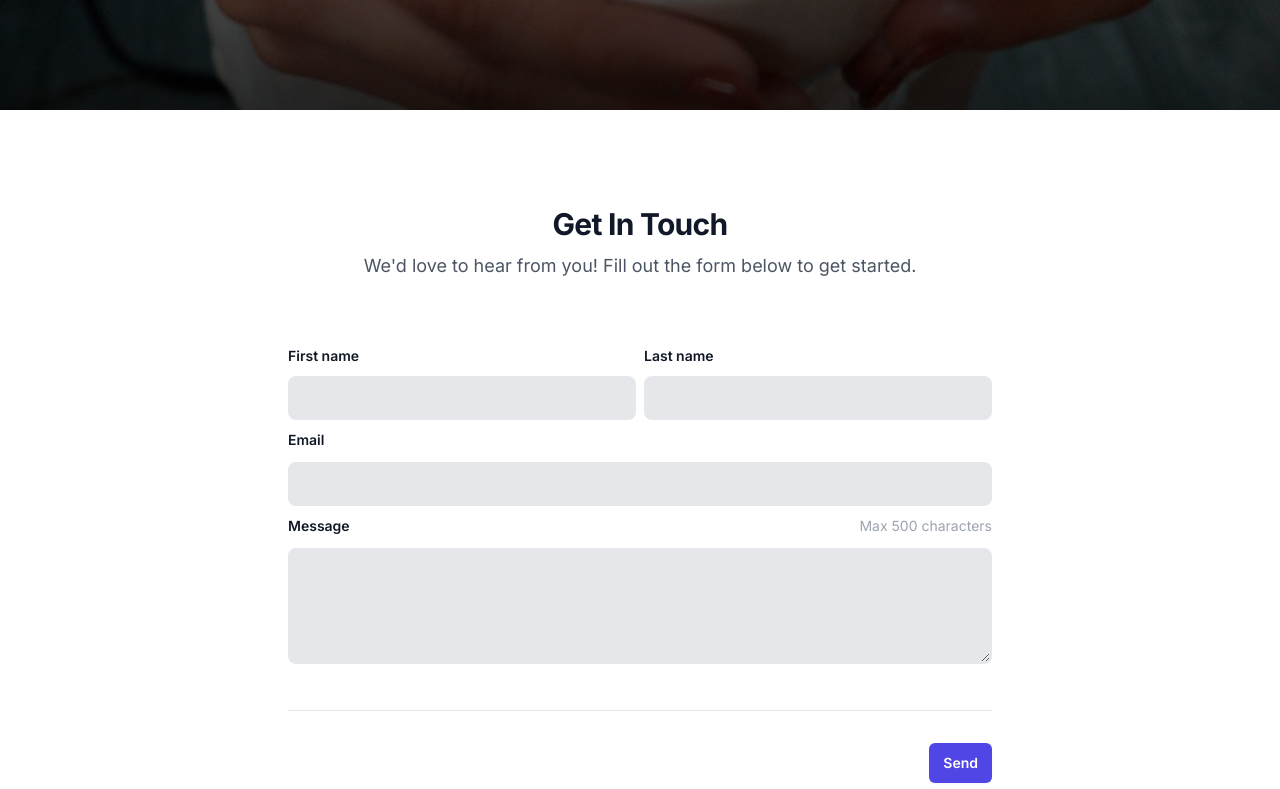
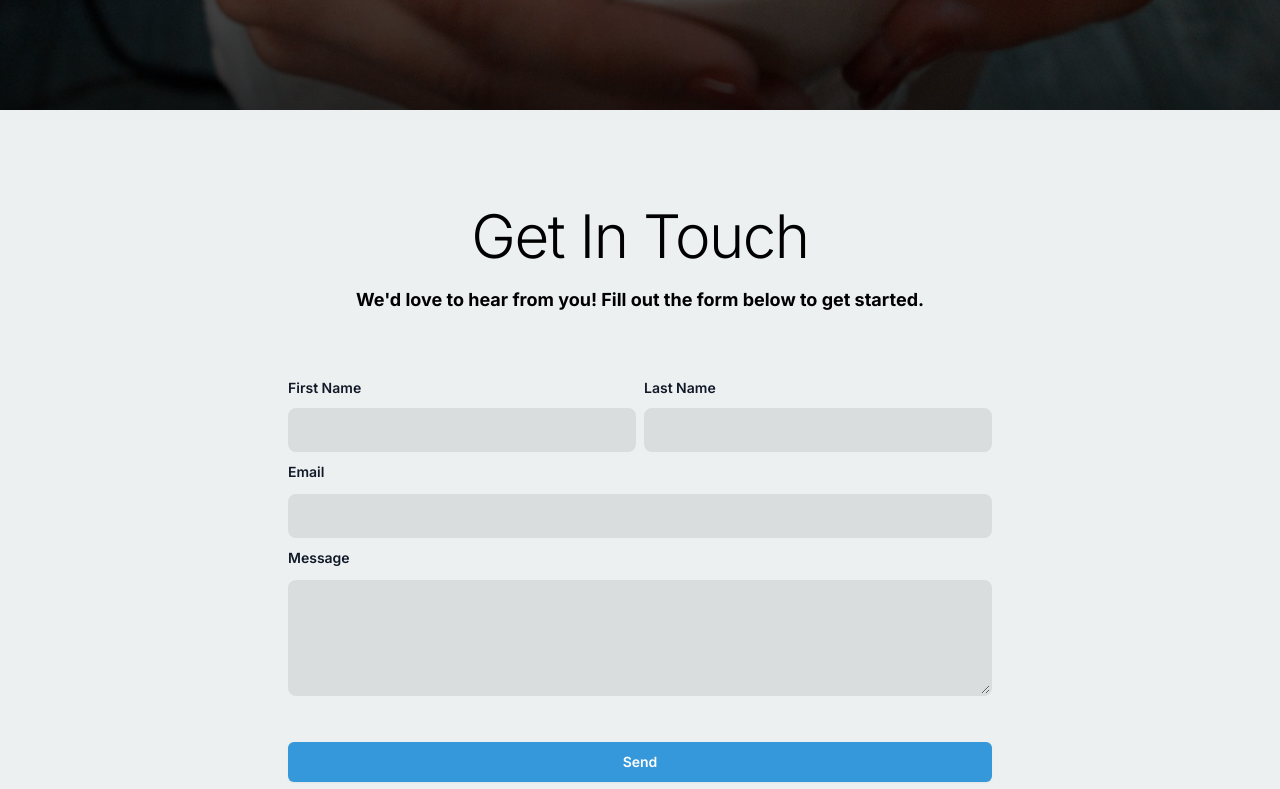
Before and after one commit to yevgen-sydoruk/legacy-church-official, a Next.js app: page / in a window 1280 px wide. Shown: the part 4691-5480 px from the top of the page. Built offline with nearby package versions, Linux system fonts and the light colour scheme.

Commit message:
Finished Mission and Vision Page

```diff
--- a/src/app/(home)/page.jsx
+++ b/src/app/(home)/page.jsx
@@ -23,7 +23,11 @@ export default function Home() {
       <WatchService />
       <UkraineRelief />
       <CafeBlock />
-      <ContactForm />
+      <ContactForm
+        title={"Get In Touch"}
+        text={"We'd love to hear from you! Fill out the form below to get started."}
+        sentFromPage={"Main Page"}
+      />
     </main>
   );
 }
--- a/src/app/(secondary-layout)/mission/page.jsx
+++ b/src/app/(secondary-layout)/mission/page.jsx
@@ -1,4 +1,5 @@
 import Banner from "@/components/Banner/Banner";
+import { ContactForm } from "@/components/ContactForm/ContactForm";
 import React from "react";
 
 export const metadata = {
@@ -8,8 +9,33 @@ export const metadata = {
 
 export default function Mission() {
   return (
-    <section className="h-[2000px] pt-[120px]">
+    <section className="pt-[120px]">
       <Banner heading={"Mission & Vision"} text={"Go therefore and make disciples..."} />
+      <div className="container mx-auto py-16 flex justify-around text-center gap-10">
+        <div className="flex flex-col gap-8">
+          <h2 className="sm:text-6xl text-4xl">The Mission</h2>
+
+          <hr />
+          <p className="max-w-md font-light leading-8">
+            The purpose of Legacy Church is to reach out locally, influence globally, and empower
+            each believer to make a Godly impact in every sphere of their life. As our motto goes,
+            "Change your world!"
+          </p>
+        </div>
+        <div className="flex flex-col gap-8">
+          <h2 className="sm:text-6xl text-4xl">The Vision</h2>
+          <hr />
+          <p className="max-w-md font-light leading-8">
+            The vision of Legacy Church is to disciple a community of authentic believers, and to
+            witness a city become transformed by the life changing reality of the gospel.{" "}
+          </p>
+        </div>
+      </div>
+      <ContactForm
+        title={"Connect with us."}
+        text={"We'd love to hear from you! Fill out the form below to get started."}
+        sentFromPage={"Mission & Vision"}
+      />
     </section>
   );
 }
--- a/src/app/api/route.js
+++ b/src/app/api/sendEmail/route.js
@@ -29,11 +29,12 @@ export async function POST(req) {
     });
 
     const mailData = {
-      from: process.env.SMTP_USER,
+      // from: "Legacy web page " + process.env.SMTP_USER,
+      from: "Legacy Web Page",
       to: "drevilemailtest@gmail.com", //send to church email
       //   bcc: "usmanasifdev@gmail.com",
       replyTo: body.email,
-      subject: `New Contact Message from the Main Page`,
+      subject: `New Message from Legacy Web Page`,
       html: `
         <div><strong>First Name:</strong> ${body.firstName}</div>
         <br/>
@@ -43,7 +44,7 @@ export async function POST(req) {
         <br/>
         <div><strong>Message:</strong> ${body.message}</div>
         <br/>
-        <div>This Email was sent from a contact form on the Main Page</div>`
+        <div>This Email was sent from a contact form on the ${body.sentFromPage} Page.</div>`
     };
 
     await new Promise((resolve, reject) => {
--- a/src/components/ContactForm/ContactForm.jsx
+++ b/src/components/ContactForm/ContactForm.jsx
@@ -6,13 +6,12 @@ import { ToastContainer, toast } from "react-toastify";
 import "react-toastify/dist/ReactToastify.css";
 import clsx from "clsx";
 
-export function ContactForm() {
+export function ContactForm({ title, text, sentFromPage }) {
   const [isLoading, setIsLoading] = useState(false);
   const {
     control,
     register,
     handleSubmit,
-    watch,
     setValue,
     reset,
     formState: { errors }
@@ -21,14 +20,17 @@ export function ContactForm() {
   });
   const onSubmit = async data => {
     setIsLoading(true);
-    fetch("/api", {
+
+    const payload = { ...data, sentFromPage };
+
+    fetch("/api/sendEmail", {
       method: "POST",
       headers: {
         Accept: "application/json, text/plain, */*",
         "Content-Type": "application/json",
         Authorization: "Q4n2ql2nqnZVlRlqwv"
       },
-      body: JSON.stringify(data)
+      body: JSON.stringify(payload)
     })
       .then(res => {
         setIsLoading(false);
@@ -67,39 +69,34 @@ export function ContactForm() {
           />
         </div> */}
       {/* <section className="pb-24 pt-16 sm:pb-32 sm:pt-24 lg:mx-auto lg:grid lg:max-w-7xl lg:grid-cols-2 lg:pt-32"> */}
-      <section className="pb-24 pt-16 sm:pb-32 sm:pt-24 lg:mx-auto max-w-3xl">
-        <div className="px-6 lg:px-8 items-center justify-center content-center">
+      <section className="pb-24 pt-16 sm:pb-32 sm:pt-24  bg-[#ecf0f1]">
+        <div className="max-w-3xl mx-auto  px-6 lg:px-8 items-center justify-center content-center">
           <div className="mx-auto max-w-5xl lg:max-w-2xl text-center">
-            <h2 className="text-3xl font-bold tracking-tight text-gray-900">Get In Touch</h2>
-            <p className="mt-2 text-lg leading-8 text-gray-600">
-              We'd love to hear from you! Fill out the form below to get started.
-            </p>
+            <h2 className="sm:text-6xl text-4xl font-light tracking-tight">{title}</h2>
+            <p className="mt-5 text-lg font-bold">{text}</p>
           </div>
           <form onSubmit={handleSubmit(onSubmit)} className="mt-16">
             <div className="flex flex-col gap-2">
               <div className="flex gap-2 w-full">
                 <div className="w-1/2">
                   <label htmlFor="firstName" className="block text-sm font-semibold text-gray-900">
-                    First name
+                    First Name
                   </label>
-                  <div className="mt-2.5">
                   <input
-                      className="p-2 w-full border-2 focus-visible:border-[#3498db] rounded-lg bg-gray-200 outline-none"
+                    className="mt-2.5 p-2 w-full border-2 border-[#daddde] focus-visible:border-[#3498db] rounded-lg bg-[#daddde] outline-none"
                     type="text"
                     name="firstName"
                     id="firstName"
                     {...register("firstName", { required: true })}
                   />
                 </div>
-                </div>
 
                 <div className="w-1/2">
                   <label htmlFor="lastName" className="block text-sm font-semibold text-gray-900">
-                    Last name
+                    Last Name
                   </label>
-                  <div className="mt-2.5">
                   <input
-                      className="p-2 w-full border-2 focus-visible:border-[#3498db] rounded-lg bg-gray-200 outline-none"
+                    className="mt-2.5 p-2 w-full border-2 border-[#daddde] focus-visible:border-[#3498db] rounded-lg bg-[#daddde] outline-none"
                     type="text"
                     name="lastName"
                     id="lastName"
@@ -107,25 +104,22 @@ export function ContactForm() {
                   />
                 </div>
               </div>
-              </div>
-              <div className="sm:col-span-2">
+              <div className="">
                 <label
                   htmlFor="email"
                   className="block text-sm font-semibold leading-6 text-gray-900"
                 >
                   Email
                 </label>
-                <div className="mt-2.5">
                 <input
-                    className="p-2 w-full border-2 focus-visible:border-[#3498db] rounded-lg bg-gray-200 outline-none"
+                  className="mt-2.5 p-2 w-full border-2 border-[#daddde] focus-visible:border-[#3498db] rounded-lg bg-[#daddde] outline-none"
                   id="email"
                   name="email"
                   type="email"
                   {...register("email", { required: true })}
                 />
               </div>
-              </div>
-              <div className="sm:col-span-2">
+              <div className="">
                 <div className="flex justify-between text-sm leading-6">
                   <label
                     htmlFor="message"
@@ -133,13 +127,9 @@ export function ContactForm() {
                   >
                     Message
                   </label>
-                  <p id="message-description" className="text-gray-400">
-                    Max 500 characters
-                  </p>
                 </div>
-                <div className="mt-2.5">
                 <textarea
-                    className="p-2 w-full border-2 focus-visible:border-[#3498db] rounded-lg bg-gray-200 outline-none"
+                  className="mt-2.5 p-2 w-full border-2 border-[#daddde] focus-visible:border-[#3498db] rounded-lg bg-[#daddde] outline-none"
                   id="message"
                   name="message"
                   rows={4}
@@ -148,12 +138,12 @@ export function ContactForm() {
                 />
               </div>
             </div>
-            </div>
-            <div className="mt-10 flex justify-end border-t border-gray-900/10 pt-8">
+            <div className="mt-10 flex justify-end">
+              {/* <div className="mt-10 flex justify-end border-t border-gray-900/10 pt-8"> */}
               <button
                 type="submit"
                 className={clsx(
-                  "inline-flex justify-center items-center rounded-md bg-indigo-600 px-3.5 py-2.5 text-center text-sm font-semibold text-white shadow-sm hover:bg-indigo-500 focus-visible:outline focus-visible:outline-2 focus-visible:outline-offset-2 focus-visible:outline-indigo-600",
+                  "inline-flex w-full justify-center items-center rounded-md bg-[#3498db] px-3.5 py-2.5 text-center text-sm font-semibold text-white shadow-sm hover:bg-indigo-500 focus-visible:outline focus-visible:outline-2 focus-visible:outline-offset-2 focus-visible:outline-indigo-600",
                   isLoading && "cursor-not-allowed"
                 )}
               >
```
Lines whose indentation alone changed are shown as unchanged.
